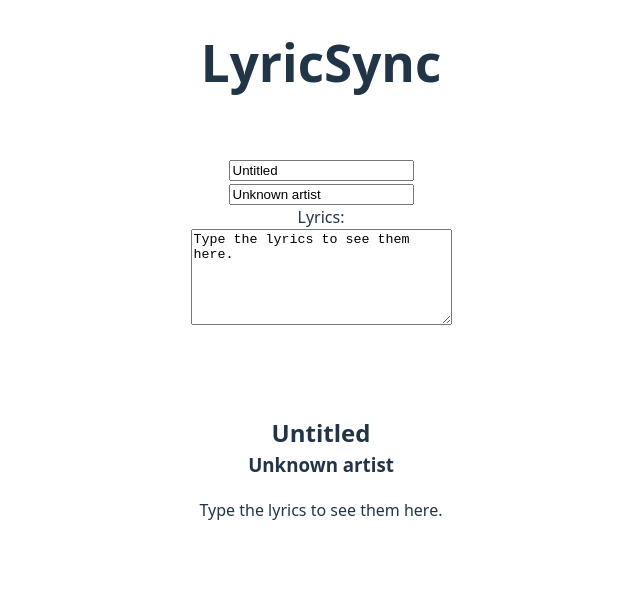
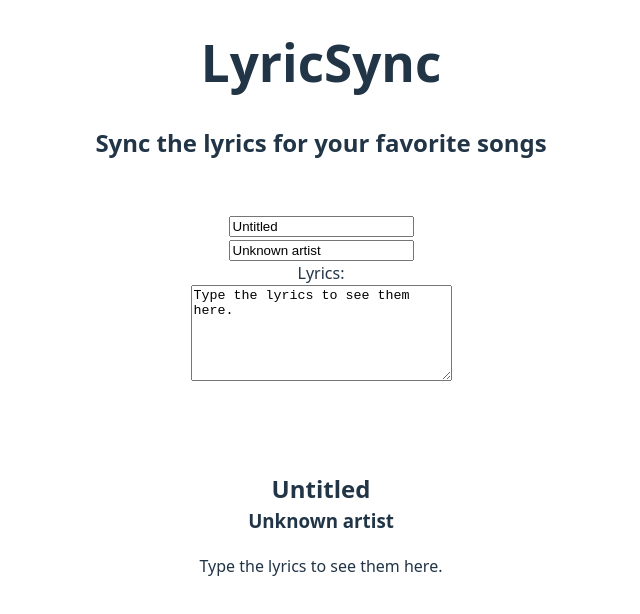
Before and after one commit to christianpjimenez/lyric-sync, a React (Vite) app: page / in a window 1280 px wide. Shown: the top 614 px of the page, without its empty margins (319-959 px from the left). Built offline with nearby package versions, Linux system fonts and the light colour scheme.

Commit message:
added subtitle for the app

```diff
--- a/src/Header.jsx
+++ b/src/Header.jsx
@@ -5,6 +5,9 @@ function Header(){
             <h1 className="title">
                 LyricSync
             </h1>
+            <h2 className="subtitle">
+                Sync the lyrics for your favorite songs
+            </h2>
         </header>
     );
 }
```
